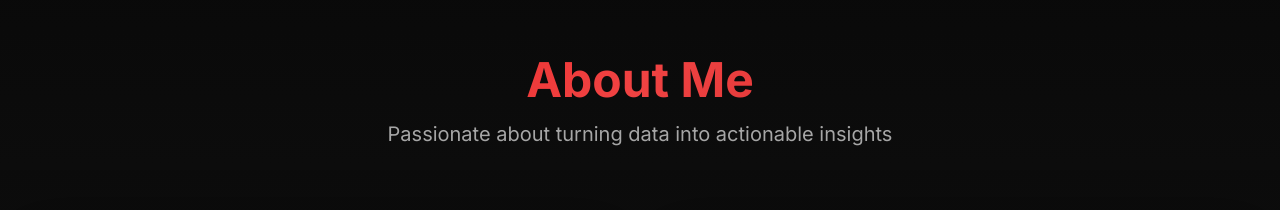
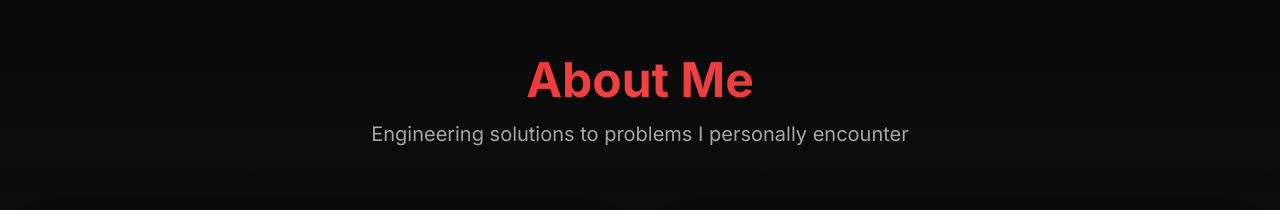
Before and after one commit to LakshyaPRJ/lakshya, a React (Vite) app: page / in a window 1280 px wide. Shown: the part 840-1050 px from the top of the page. Built offline with nearby package versions, Linux system fonts and the light colour scheme; the HTML template or start-up script is replaced by a standard one.

Commit message:
Update subtitle in About component

```diff
--- a/src/components/About.tsx
+++ b/src/components/About.tsx
@@ -11,7 +11,7 @@ const About = () => {
         <div className="text-center mb-16">
           <h2 className="section-title">About Me</h2>
           <p className="section-subtitle mx-auto">
-            Passionate about turning data into actionable insights
+            Engineering solutions to problems I personally encounter
           </p>
         </div>
 
```
